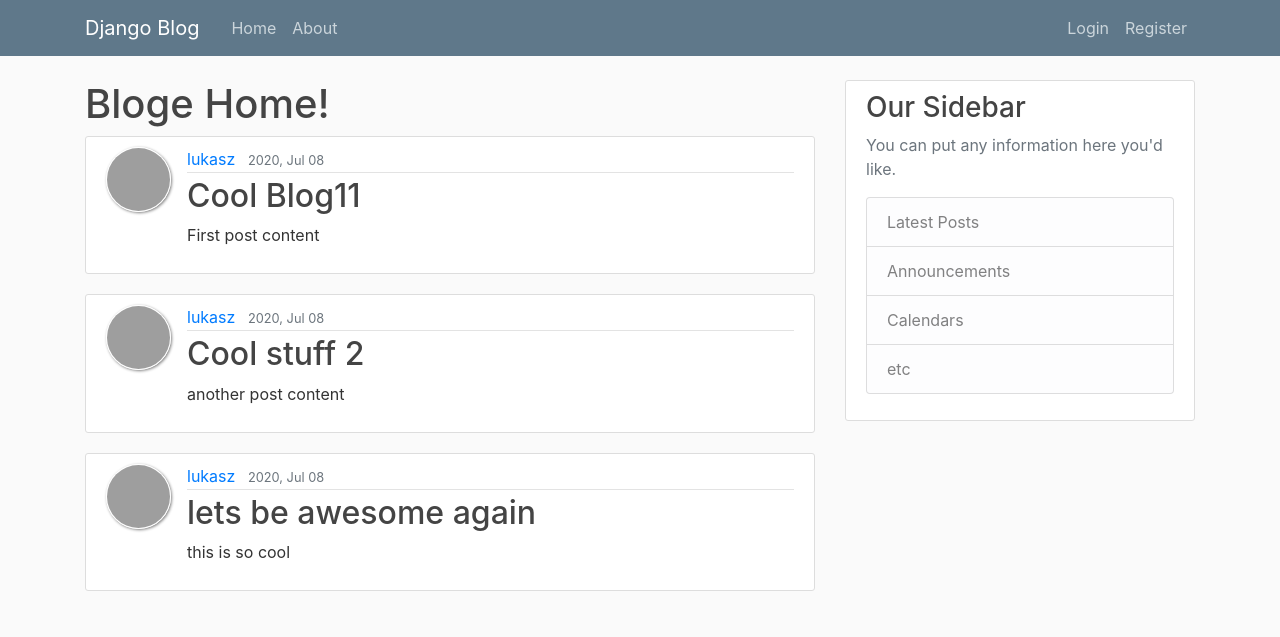
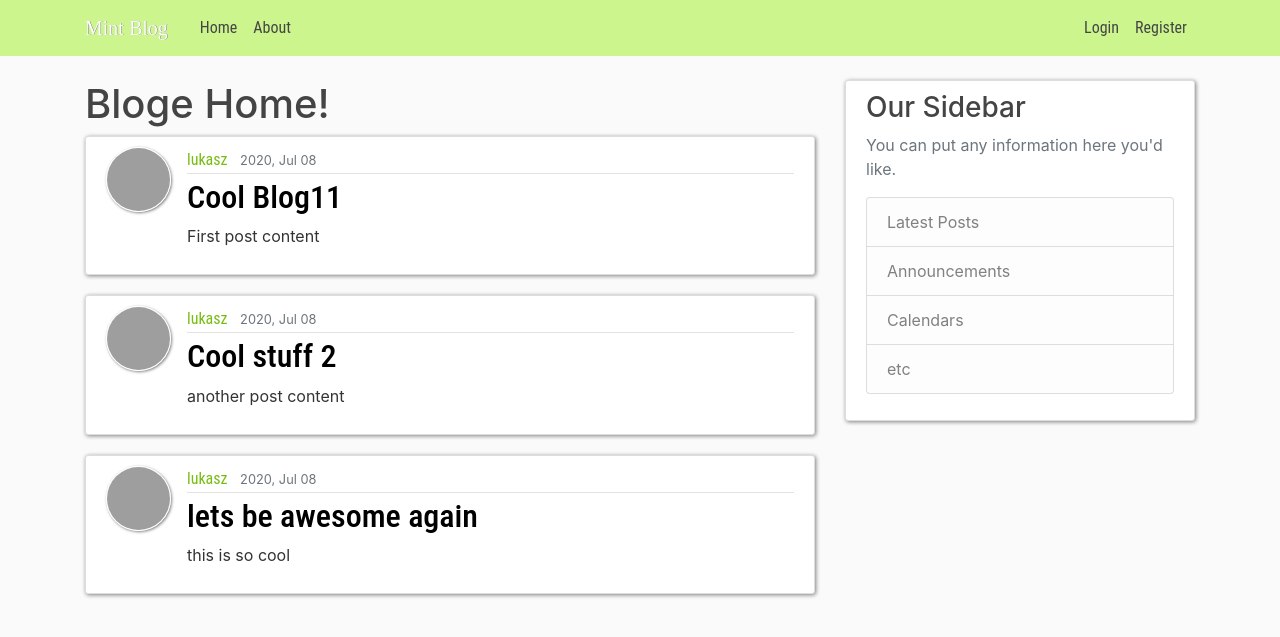
Before and after one commit to Lukaszk01/Mint_Blog, a Django app: page / in a window 1280 px wide. Shown: the top 637 px of the page. Run offline with Django 3.2, Linux system fonts and the light colour scheme; data comes from the database, SQL or seed files in the repository; some libraries are stand-ins or nearby versions; grey boxes are pictures that could not be loaded.

Commit message:
color style

```diff
--- a/project1/blog/static/blog/main.css
+++ b/project1/blog/static/blog/main.css
@@ -13,7 +13,7 @@ ul {
 }
 
 .bg-steel {
-  background-color: #5f788a;
+  background-color: #CCF68D;
 }
 
 .site-header .navbar-nav .nav-link {
@@ -34,14 +34,15 @@ ul {
   border: 1px solid #dddddd;
   border-radius: 3px;
   margin-bottom: 20px;
+  box-shadow: 1px 1px 4px gray;
 }
 
 .article-title {
-  color: #444444;
+  color: black;
 }
 
 a.article-title:hover {
-  color: #428bca;
+  color: #77BC10;
   text-decoration: none;
 }
 
@@ -86,3 +87,21 @@ a.article-title:hover {
   border: solid 1px white;
   box-shadow: 1px 1px 3px gray;
 }
+a.navbar-brand {
+  font-family: 'Do Hyeon, sans-serif';
+  text-shadow: 0.4px 0.4px 0.4px gray;
+}
+a.navbar-brand:hover {
+  font-size: 24px;
+  padding: 0px;
+  transition: 0.3s;
+}
+a {
+  font-family: 'Roboto Condensed', sans-serif;
+}
+.site-header .navbar-nav .nav-link {
+  color: #454545;
+}
+a.mr-2 {
+  color: #77BC10;
+}
--- a/project1/blog/templates/blog/base.html
+++ b/project1/blog/templates/blog/base.html
@@ -9,20 +9,20 @@
 
     <!-- Bootstrap CSS -->
     <link rel="stylesheet" href="https://maxcdn.bootstrapcdn.com/bootstrap/4.0.0/css/bootstrap.min.css" integrity="sha384-Gn5384xqQ1aoWXA+058RXPxPg6fy4IWvTNh0E263XmFcJlSAwiGgFAW/dAiS6JXm" crossorigin="anonymous">
-
+    <link rel="stylesheet" href="https://fonts.googleapis.com/css?family=Tangerine">
     <link rel="stylesheet" type="text/css" href="{% static 'blog/main.css' %}">
 
     {% if title %}
-        <title>Django Blog - {{ title }}</title>
+        <title>Mint Blog - {{ title }}</title>
     {% else %}
-        <title>Django Blog</title>
+        <title>Mint Blog</title>
     {% endif %}
 </head>
 <body>
     <header class="site-header">
       <nav class="navbar navbar-expand-md navbar-dark bg-steel fixed-top">
         <div class="container">
-          <a class="navbar-brand mr-4" href="{% url 'blog-home' %}">Django Blog</a>
+          <a class="navbar-brand mr-4" href="{% url 'blog-home' %}">Mint Blog</a>
           <button class="navbar-toggler" type="button" data-toggle="collapse" data-target="#navbarToggle" aria-controls="navbarToggle" aria-expanded="false" aria-label="Toggle navigation">
           <span class="navbar-toggler-icon"></span>
           </button>
```
